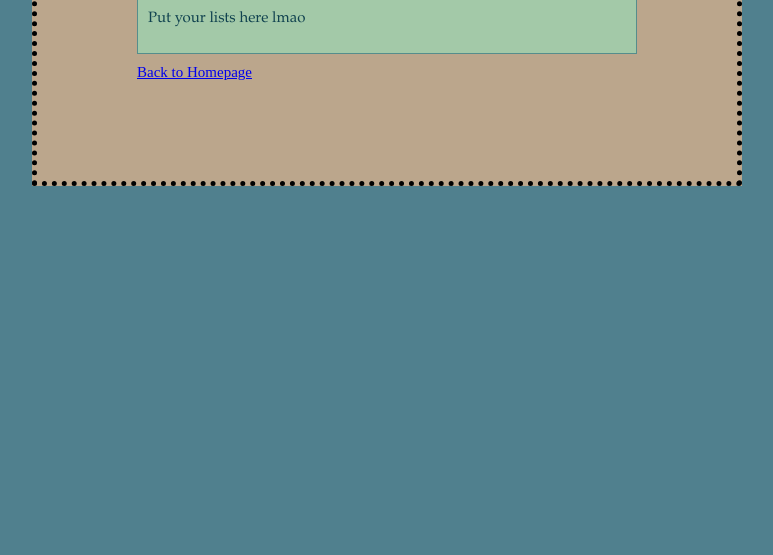
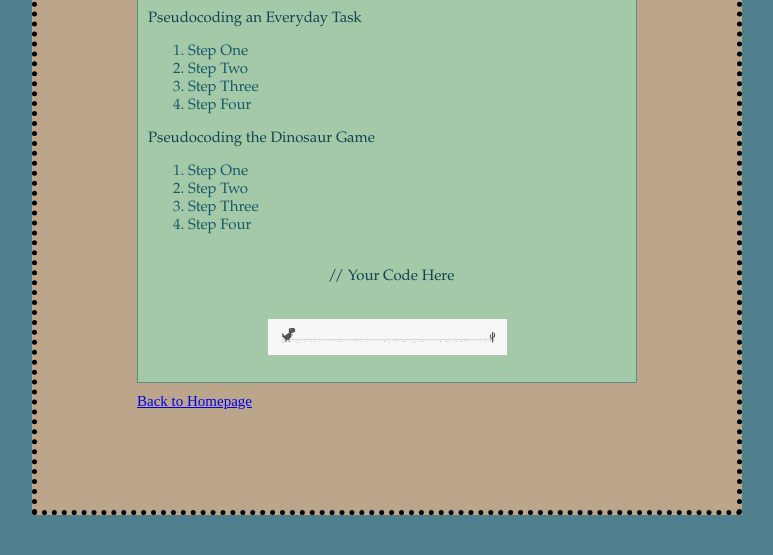
Before and after one commit to Kylo-Renny/art101, a plain HTML site: page lab4/index.html in a window 1280 px wide. Shown: the part 705-1260 px from the top of the page, without its empty margins (376-1149 px from the left). Before the commit the page ends 991 px from the top, so only its background shows below. Drawn offline with nearby package versions, Linux system fonts and the light colour scheme.

Commit message:
shakeyshakey

```diff
--- a/lab4/css/lab.css
+++ b/lab4/css/lab.css
@@ -14,12 +14,17 @@ h1 {
   text-align: center;
 }
 
-p {
+p,pre,code {
   font-family: "garamond";
   font-size: 100%;
   color:rgb(16, 66, 79)
 }
 
+ol,ul {
+  font-family: "garamond";
+  font-size: 100%;
+  color:rgb(23, 88, 104)
+}
 #content {
   background-color:rgb(187, 166, 140);
   width:500px;
@@ -30,3 +35,29 @@ p {
   font-size:15px;
   position:relative; top:0px; left: 300px; bottom:0px; right:-300px;
 }
+
+#dinogame {
+  display: block;
+  margin-left: auto;
+  margin-right: auto;
+  width: 50%;
+}
+
+img:hover {
+  animation: shake 0.5s;
+  animation-iteration-count: infinite;
+}
+
+@keyframes shake {
+  0% { transform: translate(1px, 1px) rotate(0deg); }
+  10% { transform: translate(-1px, -2px) rotate(-1deg); }
+  20% { transform: translate(-3px, 0px) rotate(1deg); }
+  30% { transform: translate(3px, 2px) rotate(0deg); }
+  40% { transform: translate(1px, -1px) rotate(1deg); }
+  50% { transform: translate(-1px, 2px) rotate(-1deg); }
+  60% { transform: translate(-3px, 1px) rotate(0deg); }
+  70% { transform: translate(3px, 1px) rotate(-1deg); }
+  80% { transform: translate(-1px, -1px) rotate(1deg); }
+  90% { transform: translate(1px, 2px) rotate(0deg); }
+  100% { transform: translate(1px, -2px) rotate(-1deg); }
+}
--- a/lab4/index.html
+++ b/lab4/index.html
@@ -33,7 +33,30 @@
 
 			<div class="minor-section">
 					<h2>Results</h2>
-					<p>Put your lists here lmao</p>
+					<p>Pseudocoding an Everyday Task
+						<ol>
+							<li>Step One</li>
+							<li>Step Two</li>
+							<li>Step Three</li>
+							<li>Step Four</li>
+						</ol>
+					</p>
+					<p>
+						Pseudocoding the Dinosaur Game
+						<ol>
+							<li>Step One</li>
+							<li>Step Two</li>
+							<li>Step Three</li>
+							<li>Step Four</li>
+						</ol>
+					</p>
+					<p>
+					<pre><code>
+						// Your Code Here
+					</code></pre>
+					</p>
+					<img id="dinogame" src="img/dinogame.png" alt="dinogame"/></br>
+
 					<div id="output"></div>
 			</div>
 		</section>
```
Also changed, not shown: lab4/img/dinogame.png (added).
